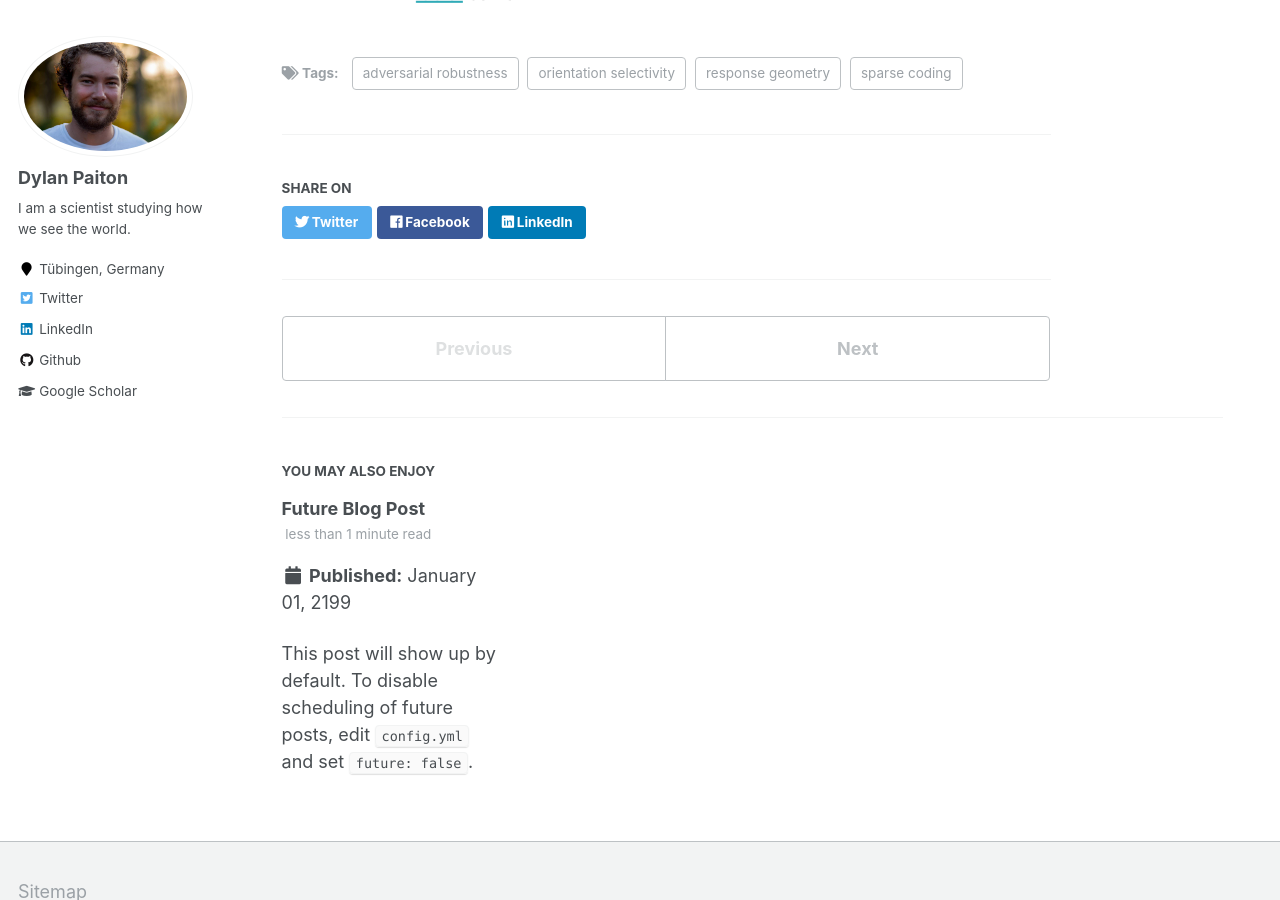
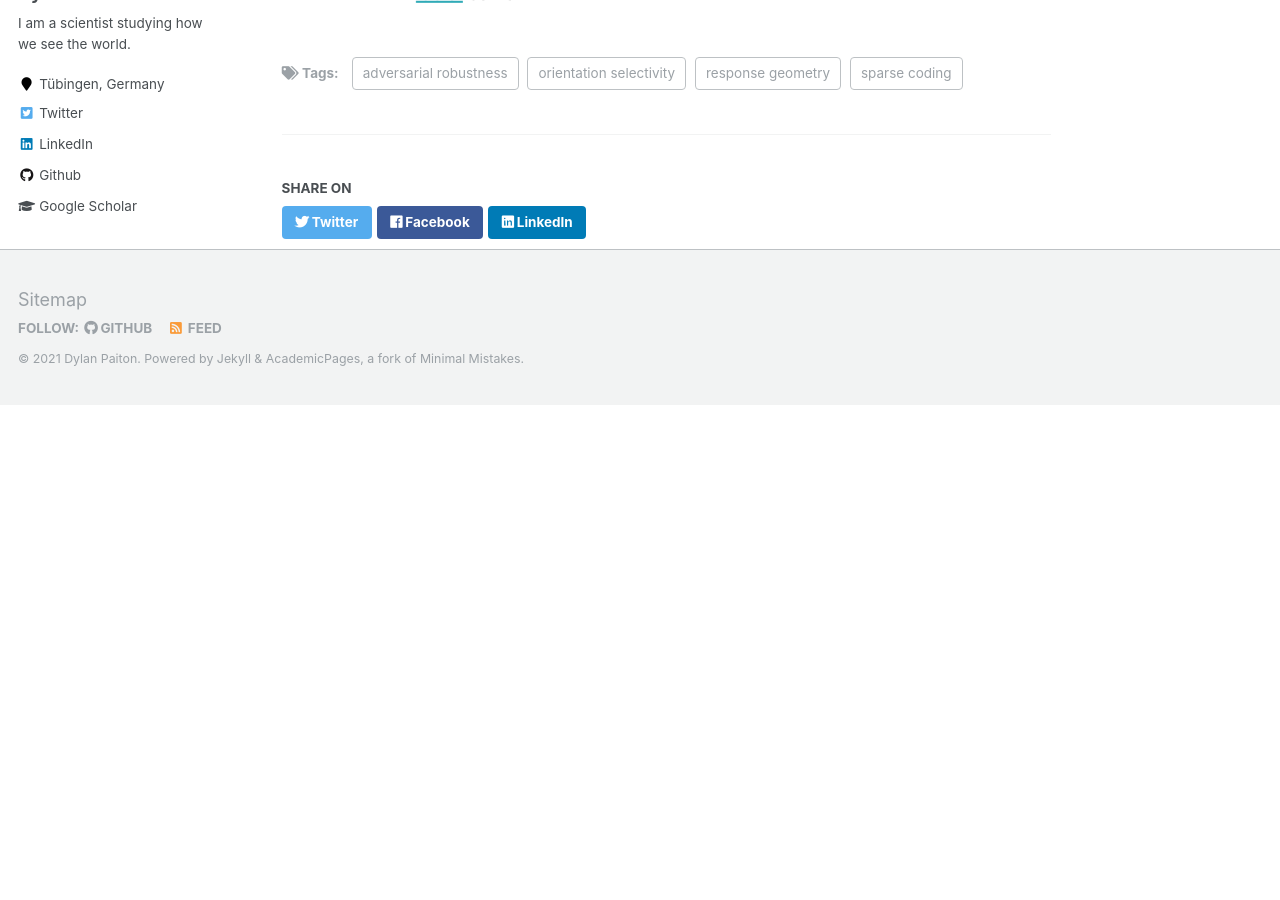
Before and after one commit to dpaiton/dpaiton.github.io, a Jekyll site: the page built from _posts/2199-05-18-selectivity-robustness.md, in a window 1280 px wide and 900 px high, scrolled down 27427 px. Built offline with Jekyll 4.4.1, drawn with Linux system fonts in a browser that asks for light colours; formulas are drawn with MathJax 3; after the commit the page ends 27832 px from its top, so only the background shows below that; some of the changed text lies outside the part shown.

Commit message:
fixed bug to actually remove post

```diff
--- a/_posts/2199-01-01-future-post.md
+++ /dev/null
@@ -1,11 +0,0 @@
----
-title: 'Future Blog Post'
-date: 2199-01-01
-permalink: /posts/2012/08/blog-post-4/
-tags:
-  - cool posts
-  - category1
-  - category2
----
-
-This post will show up by default. To disable scheduling of future posts, edit `config.yml` and set `future: false`.
```
Also changed, not shown: _posts/2199-05-18-selectivity-robustness.md (+1 -1 lines).
